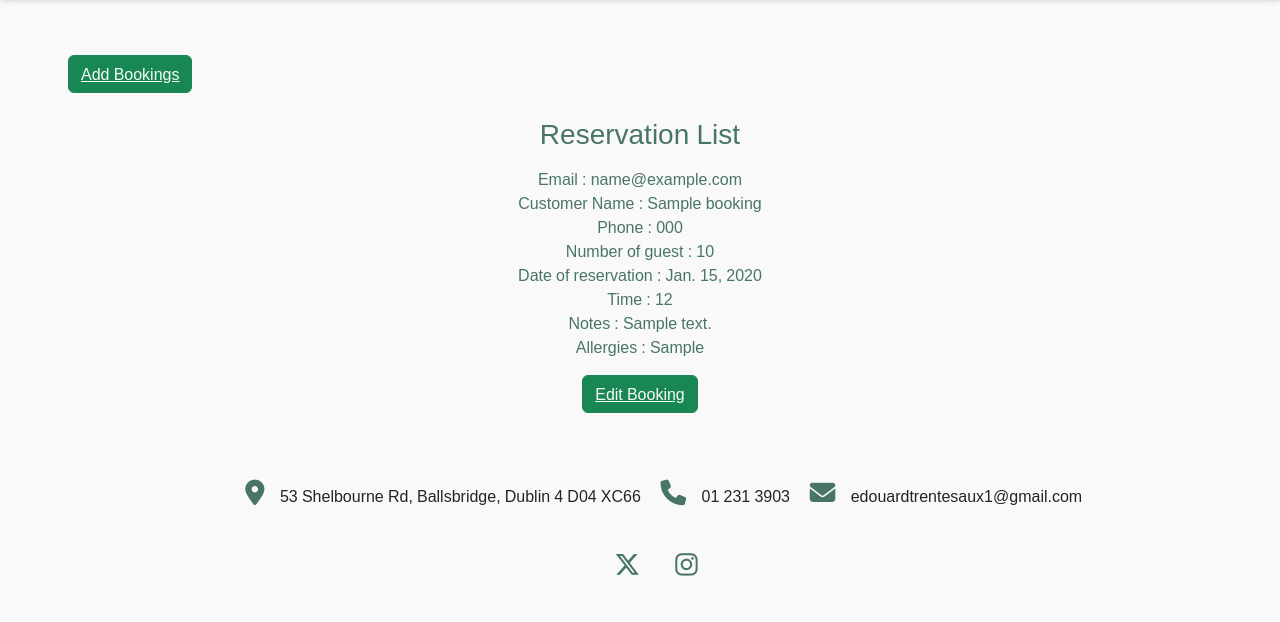
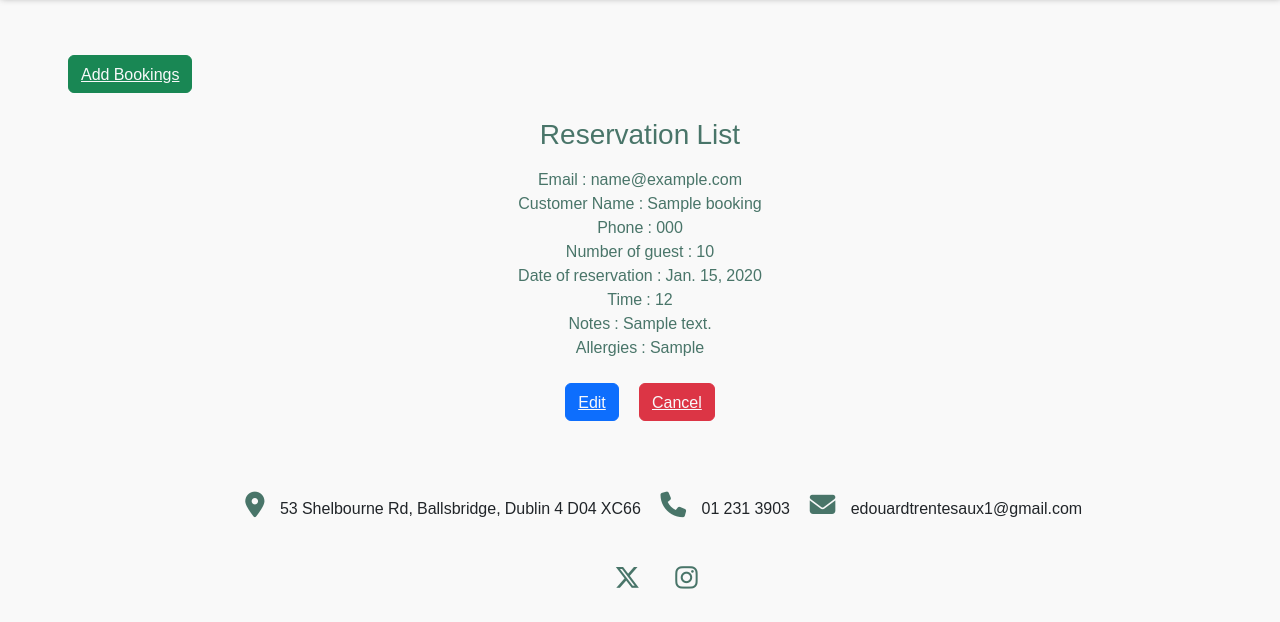
Before and after one commit to Edouard102/mae-restaurant, a Django app: page /bookings/booking_list/ in a window 1280 px wide. Shown: the part 187-809 px from the top of the page. Before the commit the page ends 763 px from the top, so only its background shows below. Run offline with Django 3.2, Linux system fonts and the light colour scheme; a user stored in the database is signed in; tables that the repository leaves empty hold one stand-in row (values such as "Sample post"); some libraries are stand-ins or nearby versions.

Commit message:
add cancel booking and update the views and urls

```diff
--- a/booking/templates/booking/booking_list.html
+++ b/booking/templates/booking/booking_list.html
@@ -31,10 +31,12 @@
 
                   <!-- button to edit booking   -->
 
-                <li class="btn btn-success">
-                    <a class="text-light" aria-current="page" href="{% url 'edit_booking' pk=user_booking.id %}">Edit Booking</a>
+                <li class="btn btn-primary m-2">
+                    <a class="text-light" aria-current="page" href="{% url 'edit_booking' pk=user_booking.id %}">Edit</a>
                 </li>
-
+                <li class="btn btn-danger m-2">
+                    <a class="text-light" aria-current="page" href="{% url 'cancel_booking' pk=user_booking.id %}">Cancel</a>
+                </li>
 
             {% endfor %}
         {% else %}
--- a/booking/templates/booking/edit_booking.html
+++ b/booking/templates/booking/edit_booking.html
@@ -16,6 +16,7 @@
                 {{ form|crispy }}
                 <div class="text-center">
                     <button type="submit" class="btn btn-primary mt-2 w-20">Save</button>
+
                 </div>
             </form>
         </div>
--- a/booking/urls.py
+++ b/booking/urls.py
@@ -4,6 +4,6 @@ from . import views
 urlpatterns = [
     path('add/', views.add_booking, name='add_booking'),
     path('edit/<int:pk>/', views.edit_booking, name='edit_booking'),
-    path('delete/<int:pk>/', views.delete_booking, name='delete_booking'),
+    path('delete/<int:pk>/', views.delete_booking, name='cancel_booking'),
     path('booking_list/', views.booking_list, name='booking_list'),
 ]
--- a/booking/views.py
+++ b/booking/views.py
@@ -28,7 +28,7 @@ def edit_booking(request, pk):
         form = BookingForm(request.POST, instance=booking)
         if form.is_valid():
             form.save()
-            messages.success(request, 'Reservation successfully deleted.')
+            messages.success(request, 'Reservation successfully updated..')
             return redirect('booking_list')
     else:
         form = BookingForm(instance=booking)
@@ -41,7 +41,7 @@ def delete_booking(request, pk):
         booking.delete()
         messages.success(request, 'Reservation successfully deleted.')
         return redirect('booking_list')
-    return render(request, 'booking/delete_booking.html', {'booking': booking})
+    return render(request, 'booking/cancel_booking.html', {'booking': booking})
 
 def booking_list(request):
     # get the booking of the logged in user ==> A fAIRE
```
Also changed, not shown: booking/templates/booking/cancel_booking.html (+7 -1 lines).
